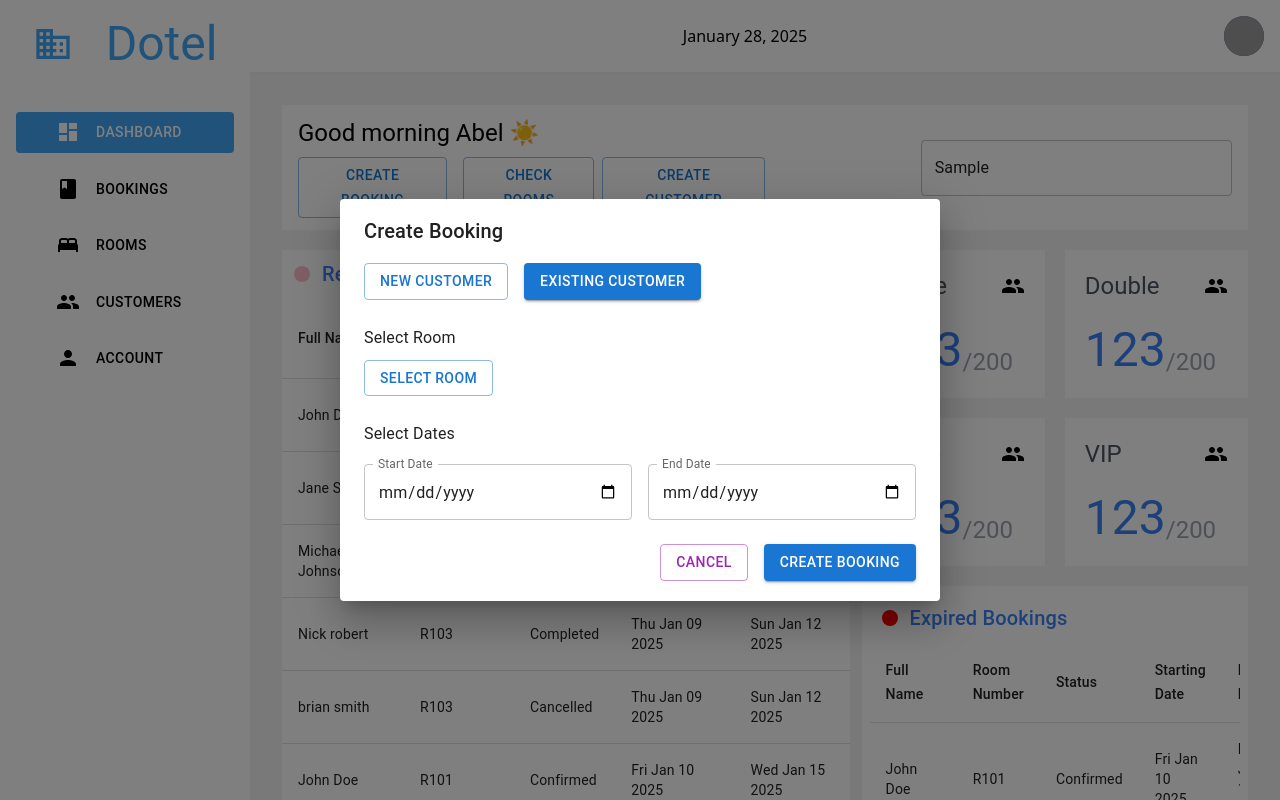
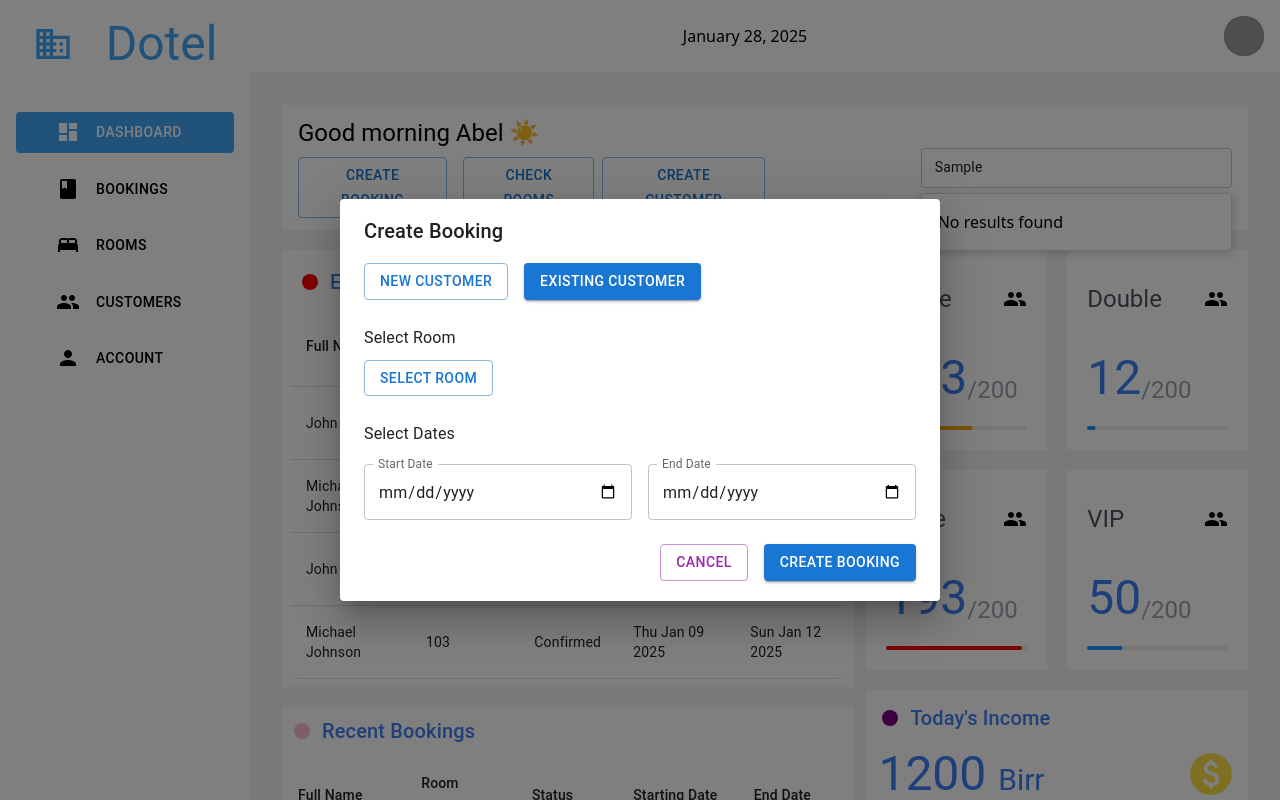
Before and after one commit to Gadisaka/Hotel-Management-System-Reception, a React (Vite) app: page / in a window 1280 px wide. Both pictures are taken after typing "Sample" into the empty fields and a click on the button "CREATE BOOKING". Shown: the top 800 px of the page. Built offline with nearby package versions, Linux system fonts and the light colour scheme; grey boxes are pictures that could not be loaded.

Commit message:
feat: implement customer selection in booking and add total income overview

```diff
--- a/src/components/bookings/bookingsData.ts
+++ b/src/components/bookings/bookingsData.ts
@@ -2,10 +2,10 @@
 export interface BookingData {
   id: number;
   customerName: string;
-  roomNumber: string;
+  roomNumber: number;
   startDate: string;
   endDate: string;
-  payment: string;
+  payment: number;
   status: string;
 }
 
@@ -13,76 +13,73 @@ export const bookings: BookingData[] = [
   {
     id: 1,
     customerName: "John Doe",
-    roomNumber: "R101",
-    startDate: "2025-01-10",
+    roomNumber: 101,
+    startDate: "2025-01-28",
     endDate: "2021-01-15",
-    payment: "$500.00",
+    payment: 500.0,
     status: "Confirmed",
   },
   {
     id: 2,
     customerName: "Jane Smith",
-    roomNumber: "R102",
-    startDate: "2025-01-11",
+    roomNumber: 102,
+    startDate: "2025-01-28",
     endDate: "2025-01-14",
-    payment: "$300.00",
+    payment: 300.0,
     status: "Pending",
   },
   {
     id: 3,
     customerName: "Michael Johnson",
-    roomNumber: "R103",
-    startDate: "2025-01-09",
+    roomNumber: 103,
+    startDate: "2025-01-28",
     endDate: "2025-01-12",
-    payment: "$400.00",
+    payment: 400.0,
     status: "Confirmed",
   },
   {
     id: 4,
-    customerName: "Nick robert",
-    roomNumber: "R103",
+    customerName: "Nick Robert",
+    roomNumber: 103,
     startDate: "2025-01-09",
     endDate: "2025-01-12",
-    payment: "$400.00",
+    payment: 400.0,
     status: "Completed",
   },
   {
     id: 5,
-    customerName: "brian smith",
-    roomNumber: "R103",
+    customerName: "Brian Smith",
+    roomNumber: 103,
     startDate: "2025-01-09",
     endDate: "2025-01-12",
-    payment: "$400.00",
+    payment: 400.0,
     status: "Cancelled",
   },
-
-  // Add more data as needed
-
   {
     id: 6,
     customerName: "John Doe",
-    roomNumber: "R101",
+    roomNumber: 101,
     startDate: "2025-01-10",
     endDate: "2025-01-15",
-    payment: "$500.00",
+    payment: 500.0,
     status: "Confirmed",
   },
   {
     id: 7,
     customerName: "Jane Smith",
-    roomNumber: "R102",
+    roomNumber: 102,
     startDate: "2025-01-11",
     endDate: "2025-01-14",
-    payment: "$300.00",
+    payment: 300.0,
     status: "Pending",
   },
   {
     id: 8,
     customerName: "Michael Johnson",
-    roomNumber: "R103",
+    roomNumber: 103,
     startDate: "2025-01-09",
     endDate: "2025-01-12",
-    payment: "$400.00",
+    payment: 400.0,
     status: "Confirmed",
   },
 ];
--- a/src/components/bookings/createBooking.tsx
+++ b/src/components/bookings/createBooking.tsx
@@ -154,6 +154,10 @@ const CreateBookingDialog: React.FC<CreateBookingDialogProps> = ({
       <SearchCustomer
         open={searchCustomerDialogOpen}
         onClose={() => setSearchCustomerDialogOpen(false)}
+        onSelectedCustomer={(fullName: string, id: string) => {
+          setSelectedCustomer(fullName);
+          console.log(id);
+        }}
       />
     </Box>
   );
--- a/src/components/bookings/searchCustomer.tsx
+++ b/src/components/bookings/searchCustomer.tsx
@@ -11,8 +11,13 @@ import { customers } from "../customers/customersData";
 interface DialogProps {
   open: boolean;
   onClose: () => void;
+  onSelectedCustomer: (fullName: string, id: string) => void;
 }
-const SearchCustomer: React.FC<DialogProps> = ({ open, onClose }) => {
+const SearchCustomer: React.FC<DialogProps> = ({
+  open,
+  onClose,
+  onSelectedCustomer,
+}) => {
   const [showSearchBox, setShowSearchBox] = React.useState(false);
   const [searchText, setSearchText] = React.useState("");
   const [searchResults, setSearchResults] = React.useState<typeof customers>(
@@ -98,7 +103,10 @@ const SearchCustomer: React.FC<DialogProps> = ({ open, onClose }) => {
                     }}
                     onClick={() => {
                       setSearchText(result.firstName);
+                      const fullName = result.firstName + result.lastName;
+                      onSelectedCustomer(fullName, result.id);
                       setShowSearchBox(false);
+                      onClose();
                     }}
                   >
                     <strong>Name:</strong> {result.firstName} {result.lastName}{" "}
--- a/src/components/bookings/viewBooking.tsx
+++ b/src/components/bookings/viewBooking.tsx
@@ -60,7 +60,8 @@ const ViewBooking: React.FC<ViewBookingProps> = ({
           </p>
         </Box>
       </DialogContent>
-      <DialogActions className="flex w-full justify-between items-center">
+      <DialogActions>
+        <Box className="flex w-full justify-between items-center">
           <Button onClick={onClose} variant="outlined" color="secondary">
             Close
           </Button>
@@ -83,7 +84,7 @@ const ViewBooking: React.FC<ViewBookingProps> = ({
                 variant="contained"
                 color="success"
               >
-              Complete
+                Check-Out
               </Button>
               <Button
                 onClick={() =>
@@ -92,10 +93,11 @@ const ViewBooking: React.FC<ViewBookingProps> = ({
                 variant="contained"
                 color="error"
               >
-              cancel
+                Cancel
               </Button>
             </Box>
           ) : null}
+        </Box>
       </DialogActions>
     </Dialog>
   );
--- a/src/components/customers/createCustomer.tsx
+++ b/src/components/customers/createCustomer.tsx
@@ -10,14 +10,12 @@ import {
   FormControlLabel,
   Radio,
   Typography,
-  Input,
 } from "@mui/material";
-import UploadIcon from "@mui/icons-material/Upload";
 
 interface CreateCustomerDialogProps {
   open: boolean;
   onClose: () => void;
-  onCustomerCreated: (fullName: string) => void;
+  onCustomerCreated: (fullName: string, id: string) => void;
 }
 
 const CreateCustomerDialog: React.FC<CreateCustomerDialogProps> = ({
@@ -29,12 +27,13 @@ const CreateCustomerDialog: React.FC<CreateCustomerDialogProps> = ({
   const [lastName, setLastName] = useState("");
   const [phone, setPhone] = useState("");
   const [sex, setSex] = useState("male");
-  const [image, setImage] = React.useState<string>("");
 
+  //update this during integration
   const handleSubmit = () => {
     if (firstName && lastName && phone) {
       const fullName = `${firstName} ${lastName}`;
-      onCustomerCreated(fullName);
+      const id = `${firstName.toLowerCase()}-${lastName.toLowerCase()}`; // Example ID generation
+      onCustomerCreated(fullName, id);
       onClose();
     } else {
       alert("Please fill in all required fields.");
@@ -47,44 +46,7 @@ const CreateCustomerDialog: React.FC<CreateCustomerDialogProps> = ({
       <DialogContent>
         <Box display="flex" flexDirection="column" gap={2}>
           {/* Image Upload */}
-          <Input
-            inputProps={{ accept: "image/*" }}
-            style={{ display: "none" }}
-            id="raised-button-file"
-            type="file"
-            onChange={(e) => {
-              const target = e.target as HTMLInputElement;
-              if (target.files && target.files[0]) {
-                const reader = new FileReader();
-                reader.onload = (event) => {
-                  if (event.target && event.target.result) {
-                    setImage(event.target.result as string);
-                  }
-                };
-                reader.readAsDataURL(target.files[0]);
-              }
-            }}
-          />
-          <label htmlFor="raised-button-file">
-            <Button
-              component="span"
-              variant="outlined"
-              color="primary"
-              startIcon={<UploadIcon />}
-              sx={{ marginBottom: 2 }}
-            >
-              Upload Image
-            </Button>
-          </label>
-          {image && (
-            <Box pb={2}>
-              <img
-                src={image}
-                alt="Uploaded"
-                style={{ width: "100px", height: "100px", marginBottom: 2 }}
-              />
-            </Box>
-          )}
+
           {/* First Name */}
           <TextField
             label="First Name"
--- a/src/components/customers/customersData.ts
+++ b/src/components/customers/customersData.ts
@@ -1,5 +1,5 @@
 export interface customersData {
-  id: number;
+  id: string;
   firstName: string;
   lastName: string;
   phone: string;
@@ -10,7 +10,7 @@ export interface customersData {
 
 export const customers: customersData[] = [
   {
-    id: 1,
+    id: "1",
     firstName: "John",
     lastName: "Doe",
     phone: "123-456-7890",
@@ -30,7 +30,7 @@ export const customers: customersData[] = [
     ],
   },
   {
-    id: 2,
+    id: "2",
     firstName: "Jane",
     lastName: "Smith",
     phone: "234-567-8901",
@@ -38,7 +38,7 @@ export const customers: customersData[] = [
     status: "Inactive",
   },
   {
-    id: 3,
+    id: "3",
     firstName: "Michael",
     lastName: "Johnson",
     phone: "345-678-9012",
@@ -49,7 +49,7 @@ export const customers: customersData[] = [
     ],
   },
   {
-    id: 4,
+    id: "4",
     firstName: "Emily",
     lastName: "Davis",
     phone: "456-789-0123",
@@ -57,7 +57,7 @@ export const customers: customersData[] = [
     status: "Active",
   },
   {
-    id: 5,
+    id: "5",
     firstName: "David",
     lastName: "Brown",
     phone: "567-890-1234",
@@ -65,7 +65,7 @@ export const customers: customersData[] = [
     status: "Inactive",
   },
   {
-    id: 6,
+    id: "6",
     firstName: "Sarah",
     lastName: "Wilson",
     phone: "678-901-2345",
@@ -77,7 +77,7 @@ export const customers: customersData[] = [
     ],
   },
   {
-    id: 7,
+    id: "7",
     firstName: "Chris",
     lastName: "Taylor",
     phone: "789-012-3456",
@@ -85,7 +85,7 @@ export const customers: customersData[] = [
     status: "Inactive",
   },
   {
-    id: 8,
+    id: "8",
     firstName: "Jessica",
     lastName: "Anderson",
     phone: "890-123-4567",
@@ -93,7 +93,7 @@ export const customers: customersData[] = [
     status: "Active",
   },
   {
-    id: 9,
+    id: "9",
     firstName: "Daniel",
     lastName: "Thomas",
     phone: "901-234-5678",
@@ -101,7 +101,7 @@ export const customers: customersData[] = [
     status: "Active",
   },
   {
-    id: 10,
+    id: "10",
     firstName: "Laura",
     lastName: "Jackson",
     phone: "012-345-6789",
--- a/src/components/overview/bar.tsx
+++ b/src/components/overview/bar.tsx
@@ -3,6 +3,8 @@ import * as React from "react";
 import CreateBookingDialog from "../bookings/createBooking";
 import SelectRoomDialog from "../bookings/selectRoom";
 import CreateCustomerDialog from "../customers/createCustomer";
+import { customers, customersData } from "../customers/customersData";
+import ViewCustomer from "../customers/viewCustomer";
 
 const user: string = "Abel";
 // afternoon if time  is past 12:00 pm and good morning if time is lessthan 12:00pm and soon
@@ -21,12 +23,36 @@ const Bar: React.FC = () => {
   const [createBookingDialog, setCreateBookingDialog] = React.useState(false);
   const [selectRoomDialogOpen, setSelectRoomDialogOpen] = React.useState(false);
   const [customerDialogOpen, setCustomerDialogOpen] = React.useState(false);
+  const [viewCustomerDialogOpen, setViewCustomerDialogOpen] =
+    React.useState(false);
+  const [selectedCustomer, setSelectedCustomer] =
+    React.useState<customersData | null>(null);
 
   const handleCustomerCreated = (fullName: string) => {
     //api here
     console.log(fullName);
     setCustomerDialogOpen(false);
   };
+
+  const [searchText, setSearchText] = React.useState("");
+  const [searchResults, setSearchResults] = React.useState<typeof customers>(
+    []
+  );
+  const [showSearchBox, setShowSearchBox] = React.useState(false);
+
+  // Handle search results
+  React.useEffect(() => {
+    if (searchText.trim() === "") {
+      setSearchResults([]);
+      setShowSearchBox(false);
+    } else {
+      const results = customers.filter((customer) =>
+        customer.firstName.toLowerCase().includes(searchText.toLowerCase())
+      );
+      setSearchResults(results);
+      setShowSearchBox(true);
+    }
+  }, [searchText]);
 
   return (
     <Box className="bg-white w-full max-h-fit p-3  items-center gap-2 justify-between flex flex-col lg:flex-row px-4">
@@ -72,14 +98,77 @@ const Bar: React.FC = () => {
         </Box>
       </Box>
 
-      <Box className=" w-1/2 lg:w-1/3 h-full">
+      <Box className=" w-1/2 lg:w-1/3 h-full relative">
         <TextField
           variant="outlined"
           placeholder="Search by customer name"
+          value={searchText}
+          onChange={(e) => setSearchText(e.target.value)}
+          size="small"
           fullWidth
-          sx={{ width: "100%" }}
+          InputProps={{
+            sx: {
+              height: 40,
+              "& input": {
+                fontSize: "14px",
+              },
+            },
+          }}
         />
+        {showSearchBox && (
+          <Box
+            sx={{
+              position: "absolute",
+              top: 45,
+              left: 0,
+              right: 0,
+              zIndex: 10,
+              maxHeight: 200,
+              overflowY: "auto",
+              backgroundColor: "white",
+              border: "1px solid #ddd",
+              borderRadius: "4px",
+              boxShadow: "0 2px 8px rgba(0, 0, 0, 0.2)",
+            }}
+          >
+            {searchResults.length > 0 ? (
+              searchResults.map((result) => (
+                <Box
+                  key={result.id}
+                  sx={{
+                    padding: 1,
+                    borderBottom: "1px solid #ddd",
+                    "&:last-child": { borderBottom: "none" },
+                    cursor: "pointer",
+                    "&:hover": { backgroundColor: "#f0f0f0" },
+                    display: "flex",
+                    justifyContent: "space-between",
+                  }}
+                  onClick={() => {
+                    setViewCustomerDialogOpen(true);
+                    setShowSearchBox(false);
+                    setSelectedCustomer(result);
+                  }}
+                >
+                  <Box>
+                    <strong>Name:</strong> {result.firstName} {result.lastName}{" "}
+                    <br />
+                    <strong>Phone:</strong> {result.phone} <br />
+                    <strong>Status:</strong> {result.status} <br />
+                  </Box>
+                </Box>
+              ))
+            ) : (
+              <Box sx={{ padding: 2 }}>No results found</Box>
+            )}
+          </Box>
+        )}
       </Box>
+      <ViewCustomer
+        open={viewCustomerDialogOpen}
+        onClose={() => setViewCustomerDialogOpen(false)}
+        customer={selectedCustomer}
+      />
     </Box>
   );
 };
--- a/src/components/overview/overview.tsx
+++ b/src/components/overview/overview.tsx
@@ -4,16 +4,18 @@ import RecentBookings from "./recentBookings";
 import Rooms from "./rooms";
 import ExpiredBookings from "./expiredBookings";
 import { bookings } from "../bookings/bookingsData";
+import TotalIncome from "./totalIncome";
 
 const Overview: React.FC = () => {
   return (
     <Box className="flex w-full flex-col pb-3 lg:flex-row gap-3 justify-between">
-      <Box className=" w-full lg:w-[60%]">
+      <Box className=" w-full flex flex-col gap-5 lg:w-[60%]">
+        <ExpiredBookings data={bookings} />
         <RecentBookings bookings={bookings} />
       </Box>
-      <Box className="lg:w-[40%] flex flex-col gap-5 w-full max-h-fit">
+      <Box className="lg:w-[40%] flex flex-col gap-5 w-full h-[500px] ">
         <Rooms />
-        <ExpiredBookings data={bookings} />
+        <TotalIncome data={bookings} />
       </Box>
     </Box>
   );
--- a/src/components/overview/rooms.tsx
+++ b/src/components/overview/rooms.tsx
@@ -1,7 +1,27 @@
 import { People } from "@mui/icons-material";
-import { Box, Typography } from "@mui/material";
-import React from "react";
+import { Box, Typography, styled } from "@mui/material";
 import BarChartIcon from "@mui/icons-material/BarChart";
+import LinearProgress, {
+  linearProgressClasses,
+} from "@mui/material/LinearProgress";
+
+const BorderLinearProgress = styled(LinearProgress)(({ theme }) => ({
+  height: 10,
+  borderRadius: 5,
+  [`&.${linearProgressClasses.colorPrimary}`]: {
+    backgroundColor: theme.palette.grey[200],
+    ...theme.applyStyles("dark", {
+      backgroundColor: theme.palette.grey[800],
+    }),
+  },
+  [`& .${linearProgressClasses.bar}`]: {
+    borderRadius: 5,
+    backgroundColor: "#1a90ff",
+    ...theme.applyStyles("dark", {
+      backgroundColor: "#308fe8",
+    }),
+  },
+}));
 
 interface Data {
   type: string;
@@ -17,17 +37,17 @@ const rooms: Data[] = [
   },
   {
     type: "Double",
-    occupied: 123,
+    occupied: 12,
     all: 200,
   },
   {
     type: "Triple",
-    occupied: 123,
+    occupied: 193,
     all: 200,
   },
   {
     type: "VIP",
-    occupied: 123,
+    occupied: 50,
     all: 200,
   },
 ];
@@ -55,10 +75,13 @@ const Rooms = () => {
           default:
             icon = <BarChartIcon />;
         }
+
+        const value: number = (room.occupied / room.all) * 100;
+
         return (
           <Box
             key={room.type}
-            className=" flex flex-col justify-between bg-white gap-5 w-full p-5 h-full"
+            className=" flex flex-col justify-between bg-white gap-5 w-full p-5 h-[200px] "
           >
             <Box className="flex justify-between h-full w-full  items-center">
               <Typography
@@ -81,6 +104,16 @@ const Rooms = () => {
                 /{room.all}
               </Typography>
             </Box>
+            <BorderLinearProgress
+              variant="determinate"
+              value={value}
+              sx={{
+                [`& .${linearProgressClasses.bar}`]: {
+                  backgroundColor:
+                    value > 90 ? "red" : value < 40 ? "blue-500" : "orange",
+                },
+              }}
+            />
           </Box>
         );
       })}
--- /dev/null
+++ b/src/components/overview/totalIncome.tsx
@@ -0,0 +1,41 @@
+import { Box, Typography } from "@mui/material";
+import { BookingData } from "../bookings/bookingsData";
+import { FiberManualRecord } from "@mui/icons-material";
+import PaidIcon from "@mui/icons-material/Paid";
+
+interface TotalIncomeProps {
+  data: BookingData[];
+}
+
+const TotalIncome: React.FC<TotalIncomeProps> = ({
+  data,
+}: TotalIncomeProps) => {
+  const todaysIncome = data
+    .filter((booking) => {
+      const bookingDate = new Date(booking.startDate);
+      const today = new Date();
+      return (
+        bookingDate.getDate() === today.getDate() &&
+        bookingDate.getMonth() === today.getMonth() &&
+        bookingDate.getFullYear() === today.getFullYear()
+      );
+    })
+    .reduce((sum, booking) => sum + parseFloat(booking.payment.toString()), 0);
+  return (
+    <Box className="w-full p-3 gap-3 flex flex-col bg-white max-h-fit">
+      <Box className="flex items-center gap-2">
+        <FiberManualRecord sx={{ color: "purple" }} />
+        <Typography variant="h6" className="text-blue-500 font-bold">
+          Today's Income
+        </Typography>
+      </Box>
+      <Box className="flex justify-between items-center">
+        <Typography variant="h3" className="text-4xl text-blue-500">
+          {todaysIncome} <span className="text-3xl"> Birr</span>
+        </Typography>
+        <PaidIcon sx={{ fontSize: 50 }} className="text-yellow-300" />
+      </Box>
+    </Box>
+  );
+};
+export default TotalIncome;
```
Lines whose indentation alone changed are shown as unchanged.
